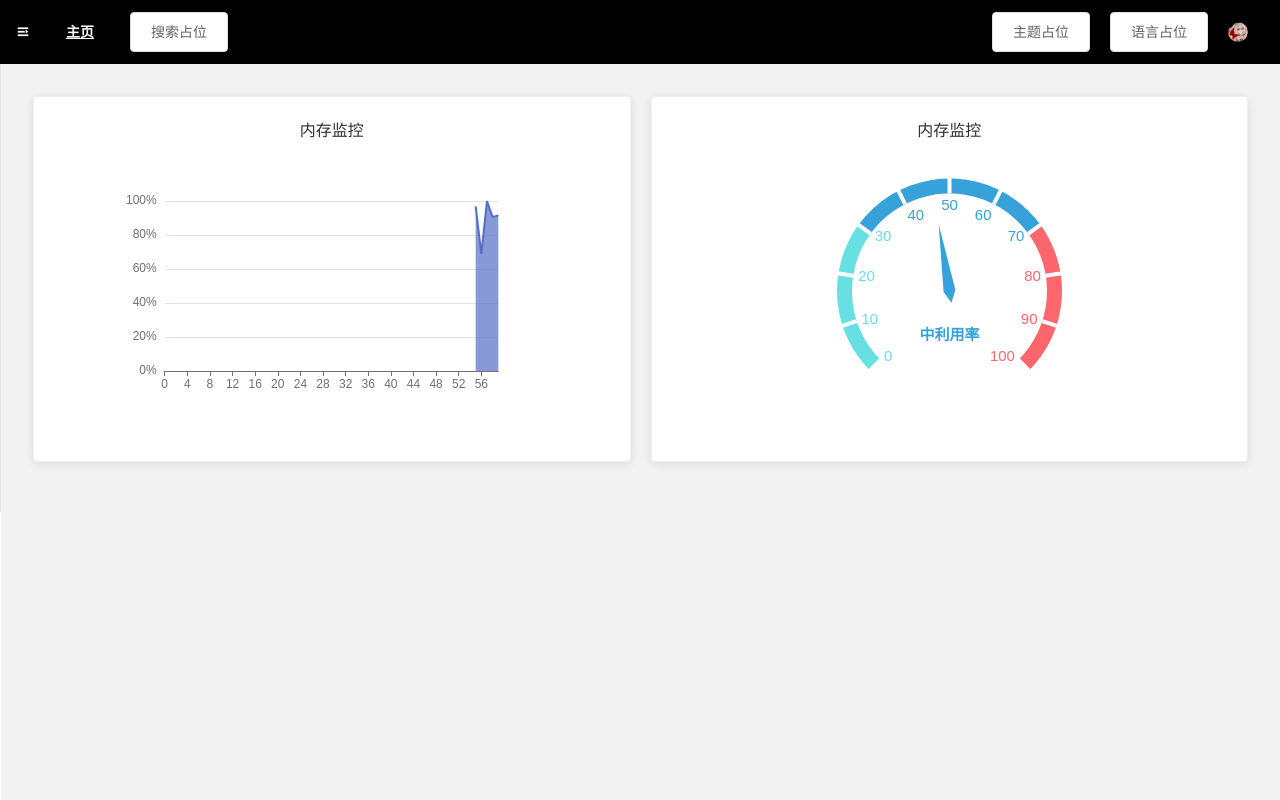
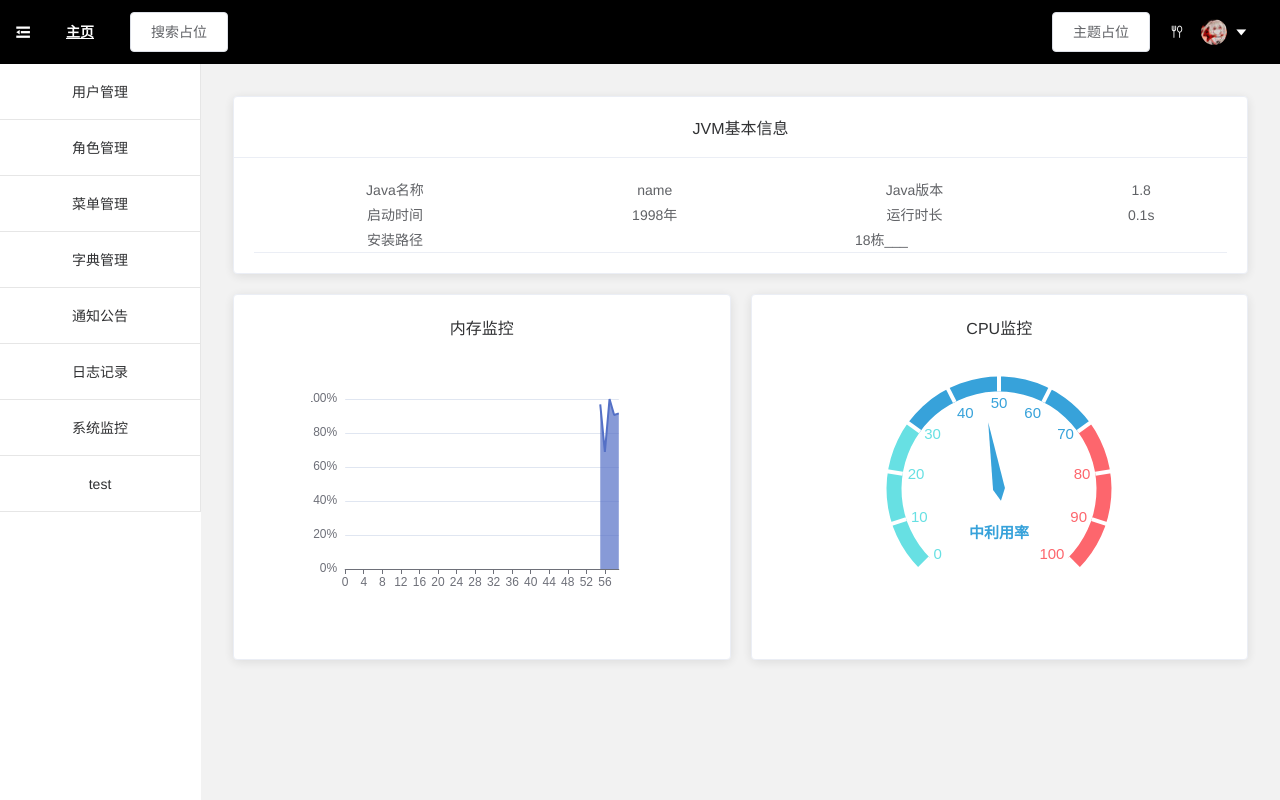
Before and after one commit to AExiaoliou/whogo-ui, a Vue app: page /#/monitor in a window 1280 px wide. Built offline with nearby package versions, Linux system fonts and the light colour scheme.

Commit message:
update: nav; bug: borad null

```diff
--- a/src/assets/lang/en_us.json
+++ b/src/assets/lang/en_us.json
@@ -4,5 +4,8 @@
     "username": "username",
     "login": "login"
   },
+  "nav": {
+    "switch": "Switch Language"
+  },
   "test": "test"
 }
--- a/src/assets/lang/zh_cn.json
+++ b/src/assets/lang/zh_cn.json
@@ -4,5 +4,8 @@
     "username": "用户名",
     "login": "登录"
   },
+  "nav": {
+    "switch": "切换语言"
+  },
   "test": "测试"
 }
--- a/src/store/modules/app.js
+++ b/src/store/modules/app.js
@@ -1,6 +1,6 @@
 export default {
   state: {
-    isSideCollapse: true
+    isSideCollapse: false
   },
   mutations: {
     sideCollapse (state) {
--- a/src/views/Home.vue
+++ b/src/views/Home.vue
@@ -21,6 +21,7 @@ export default {
 </script>
 
 <style>
+/* 布局 */
 .top-mask {
   position: fixed;
   top: 64px;
@@ -42,6 +43,7 @@ export default {
   flex: 1;
 }
 
+/* 全局 */
 .el-menu-item {
   border-bottom: solid 1px #e6e6e6;
 }
@@ -49,4 +51,69 @@ export default {
 .chart {
   margin: auto;
 }
+
+/* 简单 class2style */
+.flexbox {
+  display: flex;
+}
+.flexbox-row {
+  display: flex;
+  flex-direction: row;
+}
+.flexbox-col {
+  display: flex;
+  flex-direction: column;
+}
+.flexbox-row-re {
+  display: flex;
+  flex-direction: row-reverse;
+}
+.flexbox-col-re {
+  display: flex;
+  flex-direction: column-reverse;
+}
+.flexbox-center {
+  display: flex;
+  align-items: center;
+}
+.mr20 {
+  margin-right: 20px;
+}
+.ml20 {
+  margin-left: 20px;
+}
+.mr10 {
+  margin-right: 10px;
+}
+.ml10 {
+  margin-left: 10px;
+}
+.block {
+  height: 20px;
+  width: 20px;
+}
+.block-col {
+  height: 20px;
+}
+.block-row {
+  width: 20px;
+}
+.width-full {
+  width: 100%;
+}
+.text-center {
+  text-align: center;
+}
+.center-bymargin {
+  margin: auto;
+}
+.item-box10 {
+  margin: 10px;
+}
+.item-box20 {
+  margin: 10px;
+}
+.clickable {
+  cursor: pointer;
+}
 </style>
--- a/src/views/Monitor.vue
+++ b/src/views/Monitor.vue
@@ -1,18 +1,56 @@
 <template>
-  <div style="display:flex; flex-direction: row;">
-    <el-card style="flex:1">
+  <div class="flexbox-col">
+    <el-card>
+      <div slot="header">JVM基本信息</div>
+      <div class="el-table el-table--enable-row-hover el-table--medium">
+        <table cellspacing="0" style="width: 100%;">
+          <tbody>
+            <tr>
+              <td><div class="cell">Java名称</div></td>
+              <td>
+                <div class="cell" v-if="jvm">{{ jvm.name }}</div>
+              </td>
+              <td><div class="cell">Java版本</div></td>
+              <td>
+                <div class="cell" v-if="jvm">{{ jvm.version }}</div>
+              </td>
+            </tr>
+            <tr>
+              <td><div class="cell">启动时间</div></td>
+              <td>
+                <div class="cell" v-if="jvm">{{ jvm.startTime }}</div>
+              </td>
+              <td><div class="cell">运行时长</div></td>
+              <td>
+                <div class="cell" v-if="jvm">{{ jvm.runTime }}</div>
+              </td>
+            </tr>
+            <tr>
+              <td colspan="1"><div class="cell">安装路径</div></td>
+              <td colspan="3">
+                <div class="cell" v-if="jvm">{{ jvm.home }}</div>
+              </td>
+            </tr>
+          </tbody>
+        </table>
+      </div>
+    </el-card>
+    <div class="block" />
+    <div class="flexbox-row">
+      <el-card style="flex: 1">
         <div solt="header">
           内存监控
         </div>
         <memory-board />
       </el-card>
       <div class="block" />
-    <el-card style="flex:1">
+      <el-card style="flex: 1">
         <div solt="header">
-        内存监控
+          CPU监控
         </div>
         <cpu-board />
       </el-card>
+    </div>
   </div>
 </template>
 
@@ -23,12 +61,21 @@ export default {
   components: {
     MemoryBoard,
     CpuBoard
+  },
+  data () {
+    return {
+      jvm: {
+        name: 'name',
+        version: '1.8',
+        startTime: '1998年',
+        runTime: '0.1s',
+        home: '18栋___'
+      }
+    }
   }
 }
 </script>
 
 <style scoped>
-.block {
-  width: 20px;
-}
+
 </style>
--- a/src/views/NavBar.vue
+++ b/src/views/NavBar.vue
@@ -2,7 +2,7 @@
   <header class="Header">
     <div class="Header-item">
       <div class="Header-link">
-        <i :class="foldIcon" @click="sideCollapse"></i>
+        <i class="big-alittle clickable" :class="$store.state.app.isSideCollapse ? 'el-icon-s-unfold' : 'el-icon-s-fold'" @click="sideCollapse"></i>
       </div>
     </div>
     <div class="Header-item" style="margin-left:20px">
@@ -15,10 +15,21 @@
       <el-button>主题占位</el-button>
     </div>
     <div class="Heder-item" style="margin-right: 20px">
-      <el-button>语言占位</el-button>
+      <el-popover class="Header-link"
+        placement="bottom"
+        :title="$t('nav.switch')"
+        trigger="click"
+        offset="20">
+        <div class="flexbox-col flexbox-center">
+          <div class="transltion-pop-item" @click="changeLang('zh_cn')">中文</div>
+          <div class="transltion-pop-item" @click="changeLang('en_us')">English</div>
+        </div>
+        <i slot="reference" class="el-icon-fork-spoon" />
+      </el-popover>
     </div>
     <div class="Header-item">
-      <img src="@/assets/face.png" alt="" height="20" width="20" class="avatar-user"/>
+      <img src="@/assets/face.png" alt="" height="20" width="20" class="avatar-user mr10 big-alittle clickable"/>
+      <i class="el-icon-caret-bottom Header-link clickable" />
     </div>
   </header>
 </template>
@@ -30,12 +41,15 @@ export default {
     // 更新侧边栏折叠状态
     sideCollapse () {
       this.$store.commit('sideCollapse')
+    },
+    changeLang (lang) {
+      console.log(lang)
+      this.$i18n.locale = lang
     }
   },
-  computed: {
-    // 根据侧边栏折叠状态更新图标
-    foldIcon () {
-      return this.$store.state.app.isSideCollapse ? 'el-icon-s-unfold' : 'el-icon-s-fold'
+  data () {
+    return {
+      // translationVisable: false
     }
   }
 }
@@ -53,7 +67,7 @@ export default {
   right: 0;
   left: 0;
   z-index: 32;
-  padding: 16px;
+  padding: 5px 16px;
   height: 64px;
   font-size: 14px;
   line-height: 1.5;
@@ -70,4 +84,20 @@ export default {
   color: white;
   white-space: nowrap;
 }
+.transltion-pop-item {
+  width: 100%;
+  padding: 10px;
+  text-align: center;
+  border-top: solid 1px #e6e6e6;
+  transition: background-color .5s;
+  pointer-events: all;
+  cursor: pointer;
+  background-color: white;
+}
+.transltion-pop-item:hover {
+  background-color: aqua;
+}
+.big-alittle {
+  transform: scale(1.3);
+}
 </style>
--- a/src/views/dashboard/CpuBoard.vue
+++ b/src/views/dashboard/CpuBoard.vue
@@ -24,7 +24,8 @@ export default {
       // 下面这行只是为了给个类型提示
       // chart: echarts.init(this.$el)
       chart: null,
-      data: 0
+      data: 0,
+      id: null
     }
   },
   mounted () {
@@ -38,6 +39,7 @@ export default {
     }
     this.chart.dispose()
     this.chart = null
+    clearInterval(this.id)
   },
   methods: {
     init () {
@@ -108,7 +110,7 @@ export default {
 
       chart.setOption(option)
 
-      setInterval(() => {
+      this.id = setInterval(() => {
         this.updateData()
         chart.setOption({
           series: [
--- a/src/views/dashboard/MemoryBoard.vue
+++ b/src/views/dashboard/MemoryBoard.vue
@@ -24,7 +24,8 @@ export default {
       // 下面这行只是为了给个类型提示
       // chart: echarts.init(this.$el)
       chart: null,
-      data: new Array(60)
+      data: new Array(60),
+      id: null
     }
   },
   mounted () {
@@ -38,6 +39,7 @@ export default {
     }
     this.chart.dispose()
     this.chart = null
+    clearInterval(this.id)
   },
   methods: {
     init () {
@@ -69,7 +71,7 @@ export default {
 
       chart.setOption(option)
 
-      setInterval(() => {
+      this.id = setInterval(() => {
         let shift = this.data.length >= 60
         this.addData(shift)
         chart.setOption({
```
Lines whose indentation alone changed are shown as unchanged.
